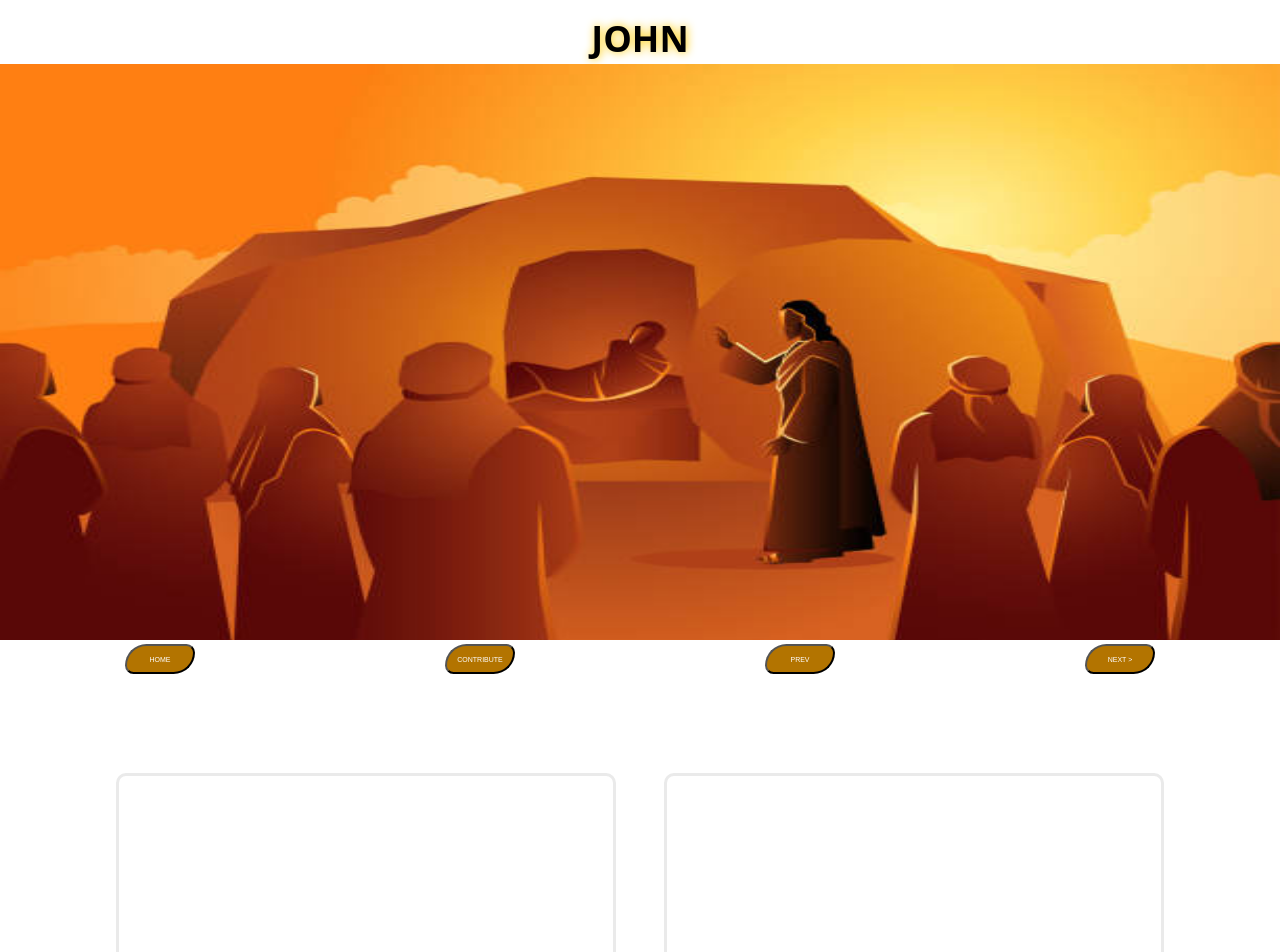
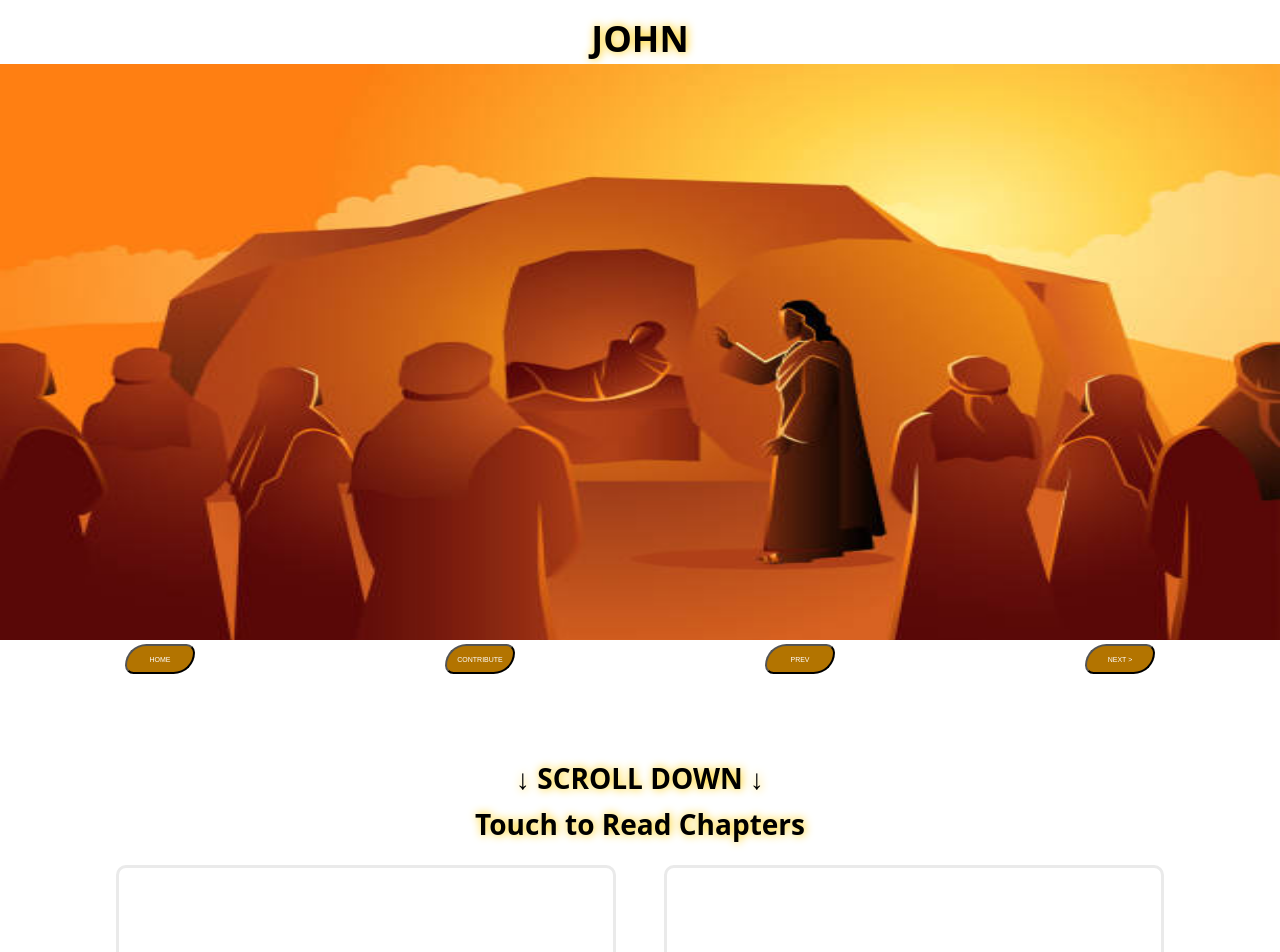
Before and after one commit to jnutt367/john, a Next.js app: page / in a window 1280 px wide. Shown: the top 952 px of the page. Built offline with nearby package versions, Linux system fonts and the light colour scheme.

Commit message:
Update index.js
 <h1 className={styles.instructions}>
        &darr; SCROLL DOWN &darr;
        </h1>
        <h1 className={styles.instructions}>
        Touch to Read Chapters
        </h1>

```diff
--- a/pages/index.js
+++ b/pages/index.js
@@ -39,6 +39,14 @@ export default function Home() {
             <button className={styles.button}>NEXT > </button>
        </a>
             </div>
+
+ <h1 className={styles.instructions}>
+        &darr; SCROLL DOWN &darr;
+        </h1>
+        <h1 className={styles.instructions}>
+        Touch to Read Chapters
+        </h1>
+
         <div className={styles.grid}>
         <div className={styles.card}>
             <h2>Chapter 1 &darr;</h2>
```
